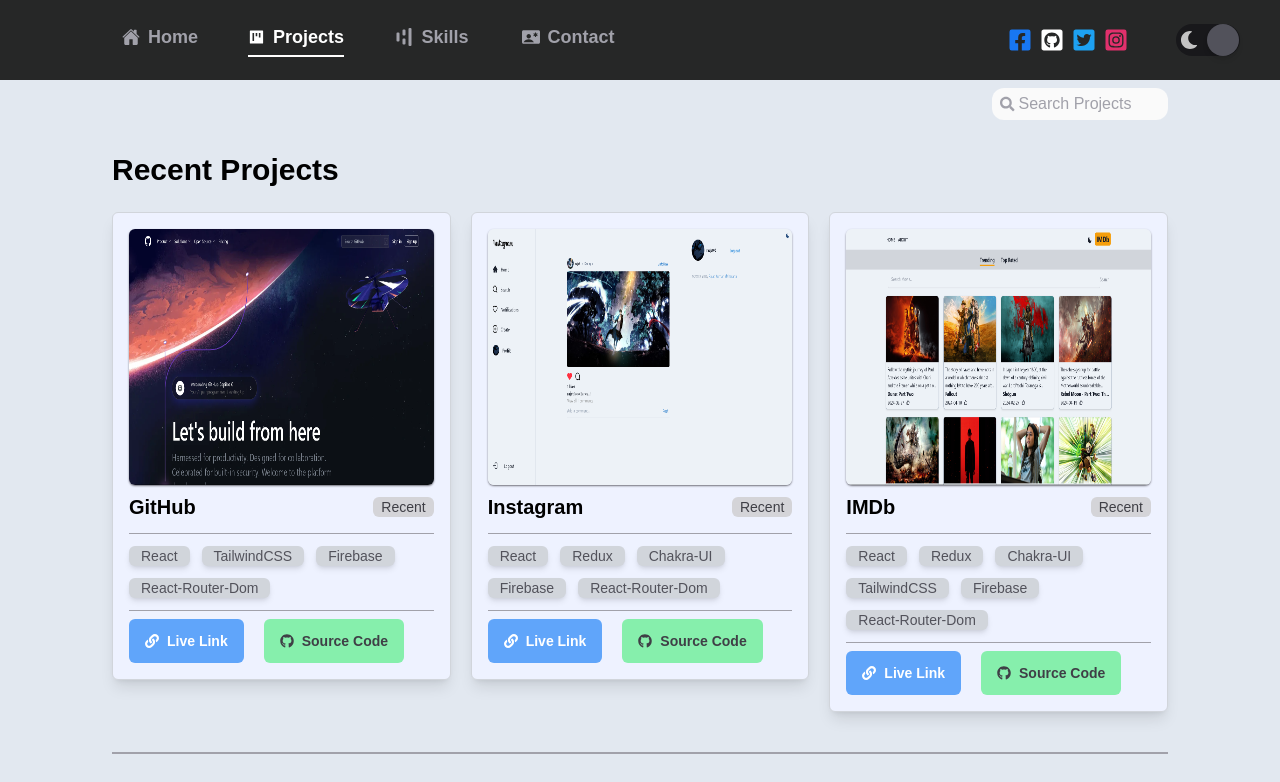
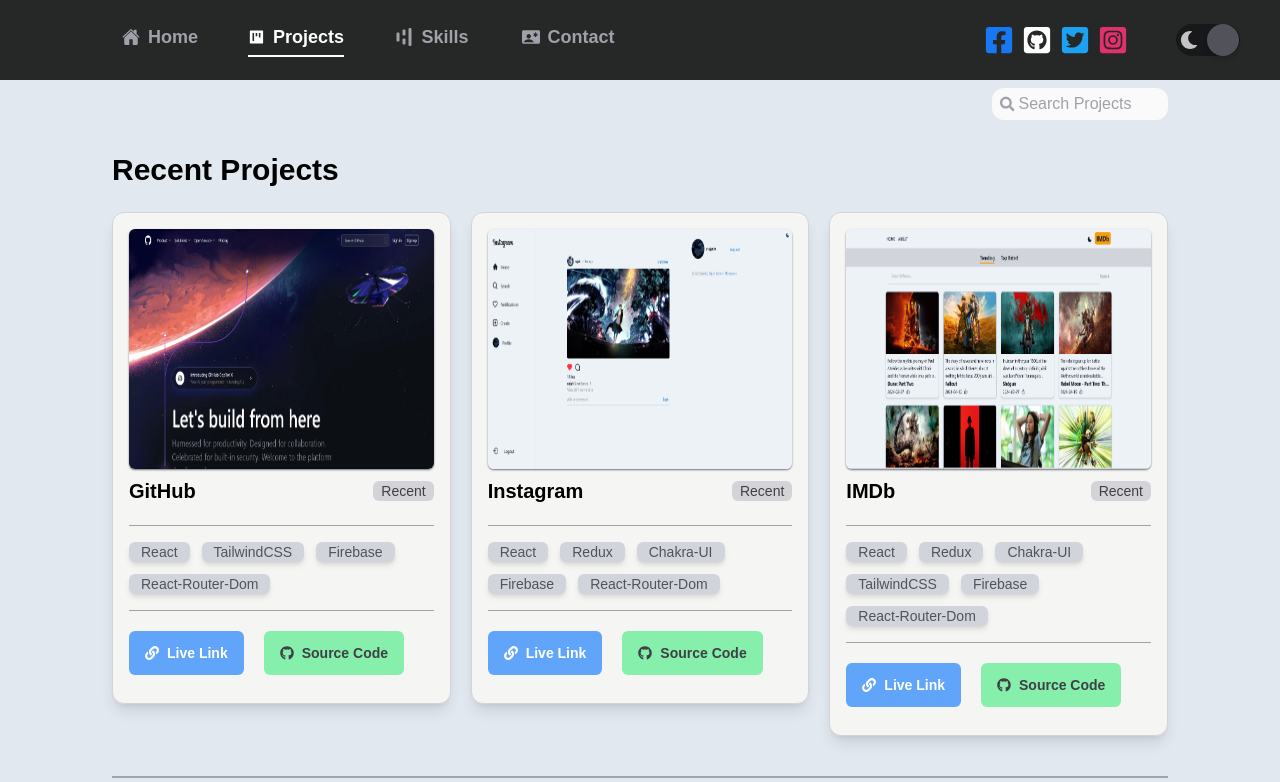
Before and after one commit to Razor-eng/RajatKumarMaharana, a React (Vite) app: page /projects in a window 1280 px wide. Shown: the top 782 px of the page. Built offline with nearby package versions, Linux system fonts and the light colour scheme.

Commit message:
first commit

```diff
--- a/src/App.jsx
+++ b/src/App.jsx
@@ -27,7 +27,7 @@ function App() {
 
 
   return (
-    <div className="relative bg-slate-200 dark:bg-zinc-800">
+    <div className="relative bg-slate-200 dark:bg-zinc-800 min-h-screen">
       <BrowserRouter>
         <Navbar darkMode={darkMode} setDarkMode={setDarkMode} />
         <Routes>
--- a/src/Components/Navbar.jsx
+++ b/src/Components/Navbar.jsx
@@ -55,7 +55,7 @@ const Navbar = ({ darkMode, setDarkMode }) => {
                 <div className="flex items-center gap-12">
                     <div className="hidden md:flex items-center gap-2">
                         {NavbarSocial.map((item, id) => (
-                            <div className="text-2xl hover:scale-110 hover:opacity-80 active:scale-95 transition-all ease-in duration-100 cursor-pointer" key={id}>
+                            <div className="text-3xl hover:scale-110 hover:opacity-80 active:scale-95 transition-all ease-in duration-100 cursor-pointer" key={id}>
                                 <item.icon color={item.color} />
                             </div>
                         ))}
--- a/src/Components/Project.jsx
+++ b/src/Components/Project.jsx
@@ -27,7 +27,7 @@ const Project = () => {
     ]
 
     return (
-        <div className="px-3 md:px-28 py-10 h-auto md:h-screen z-10 overflow-hidden dark:bg-gray-800 bg-[#c3e1f3]">
+        <div className="px-3 md:px-28 py-10 h-auto md:min-h-screen z-10 overflow-hidden dark:bg-gray-800 bg-[#c3e1f3]">
             <h1 className="font-bold text-4xl text-stone-700 dark:text-stone-300 w-full text-center">My Projects</h1>
             <div className="grid grid-cols-1 md:grid-cols-3 gap-8 mt-10">
                 {AllProjects.map((project, id) => id < 3 && (
--- a/src/Components/ProjectCard.jsx
+++ b/src/Components/ProjectCard.jsx
@@ -21,7 +21,7 @@ const ProjectCard = ({ project }) => {
         <div className="bg-white dark:bg-zinc-700 shadow-lg dark:shadow-zinc-900 rounded-md hover:scale-105 hover:cursor-pointer hover:shadow-2xl hover:opacity-90 transition-all ease-in duration-150">
             <img
                 src={`/images/${project.title}.png`} alt=""
-                className="h-48 w-full rounded-t-md"
+                className="h-56 shadow-sm w-full rounded-t-md"
                 onClick={() => getProject(project)}
             />
             <div className="px-6">
--- a/src/Components/ProjectPageCard.jsx
+++ b/src/Components/ProjectPageCard.jsx
@@ -19,11 +19,11 @@ const ProjectPageCard = ({ project, searchTerm }) => {
     }
 
     return (
-        <div className={`h-fit w-fit flex flex-col gap-2 shadow-lg border  hover:scale-105 transition-all ease-in duration-150 cursor-pointer border-gray-300 rounded-md justify-center dark:shadow-zinc-600 ${project.recent ? 'bg-indigo-50 dark:bg-zinc-700' : 'bg-fuchsia-50 dark:bg-neutral-800'} p-4`}>
-            <img src={`/images/${project?.title}.png`} alt="" className={`w-96 rounded-md shadow-sm shadow-zinc-500 ${project.recent && 'h-64'}`}
+        <div className={`h-fit w-fit flex flex-col gap-2 shadow-lg border  hover:scale-105 transition-all ease-in duration-150 cursor-pointer border-zinc-300 dark:border-zinc-600 rounded-xl justify-center dark:shadow-zinc-700 ${project.recent ? 'bg-stone-100 dark:bg-[#0f1420]' : 'bg-fuchsia-50 dark:bg-[#272C3A]'} p-4`}>
+            <img src={`/images/${project?.title}.png`} alt="" className={`w-96 rounded-md shadow-sm shadow-zinc-500 ${project.recent && 'h-60'}`}
                 onClick={() => getProject(project)}
             />
-            <div className="flex items-center justify-between border-b border-zinc-400 pb-3">
+            <div className="flex items-center justify-between pb-3">
                 <h2 className="text-xl font-bold"
                     onClick={() => getProject(project)}
                 >
@@ -33,14 +33,14 @@ const ProjectPageCard = ({ project, searchTerm }) => {
                     <p className="dark:bg-zinc-600 bg-zinc-300 text-zinc-700 dark:text-zinc-400 px-2 text-sm rounded-md">Recent</p>
                 }
             </div>
-            <div className="flex items-center flex-wrap gap-3 text-sm border-b border-zinc-400 pb-3 pt-1">
+            <div className="flex items-center flex-wrap gap-3 border-t text-sm border-b border-zinc-400 dark:border-zinc-500 py-4">
                 {project.techs.map((tech, id) => (
                     <p className={`shadow-md px-3 rounded-md ${(searchTerm && tech.toLowerCase().includes(searchTerm.toLowerCase())) ? 'dark:bg-gray-400 dark:text-zinc-900 bg-gray-400 text-zinc-100' : 'text-zinc-600 dark:text-zinc-300 bg-gray-300 dark:bg-zinc-600'}`} key={id}>
                         {tech}
                     </p>
                 ))}
             </div>
-            <div className="flex gap-5">
+            <div className="flex py-3 gap-5">
                 <Link to={project.live} target="_blank" className="text-sm flex items-center gap-2 font-semibold bg-blue-400 px-4 p-2 rounded-md hover:opacity-90 active:scale-95 transition-all ease-in duration-150 text-white">
                     <FaLink />
                     Live Link
--- a/src/Components/Skill.jsx
+++ b/src/Components/Skill.jsx
@@ -4,7 +4,7 @@ import { Link } from "react-router-dom";
 
 const Skill = () => {
     return (
-        <div className="px-3 md:px-28 py-10 h-auto md:h-screen z-10 overflow-x-hidden bg-slate-300 dark:bg-slate-700">
+        <div className="px-3 md:px-28 py-10 h-fit z-10 overflow-x-hidden bg-slate-300 dark:bg-slate-700">
             <h1 className="font-bold text-4xl dark:text-slate-300 text-slate-700 w-full text-center">My Skills</h1>
             <div className="grid grid-cols-1 md:grid-cols-3 gap-8 mt-8">
                 {MySkills.map((skill, id) => id < 3 && (
--- a/src/Components/SkillPageCard.jsx
+++ b/src/Components/SkillPageCard.jsx
@@ -30,12 +30,12 @@ const SkillPageCard = ({ skill, id, searchTerm }) => {
                 })
                     .map((code, id) => (
                         <div
-                            className="flex flex-col border cursor-pointer hover:scale-105 hover:opacity-80 transition-all ease-in duration-150 border-zinc-200 dark:border-2 dark:border-zinc-500 shadow-lg dark:shadow-zinc-600 bg-indigo-50 dark:bg-zinc-900/40 font-semibold items-center rounded-2xl"
+                            className="flex flex-col border cursor-pointer hover:scale-105 hover:opacity-80 transition-all ease-in duration-150 border-zinc-200 dark:border-zinc-500 shadow-lg dark:shadow-zinc-600 bg-indigo-50 dark:bg-[#2a2c2f] font-semibold items-center rounded-3xl"
                             key={id}
                             onClick={() => getCode(code)}
                         >
                             <code.icon color={code.color} fontSize={50} className='py-3' />
-                            <h2 className="border-t border-zinc-300 dark:border-zinc-500 w-full text-center py-3">{code.name}</h2>
+                            <h2 className="border-t border-zinc-300 dark:border-zinc-500 w-full text-center py-3" style={{ color: `${code.color}` }}>{code.name}</h2>
                         </div>
                     ))}
             </div>
--- a/src/Constants/MySkills.js
+++ b/src/Constants/MySkills.js
@@ -20,7 +20,7 @@ const MySkills = [
         codes: [
             { name: 'HTML', icon: FaHtml5, color: '#DD4B25', description: 'HyperText Markup Language or HTML is the standard markup language for documents designed to be displayed in a web browser. It defines the content and structure of web content. It is often assisted by technologies such as Cascading Style Sheets and scripting languages such as JavaScript.' },
             { name: 'CSS', icon: FaCss3, color: '#254BDD', description: 'Cascading Style Sheets is a style sheet language used for specifying the presentation and styling of a document written in a markup language such as HTML or XML. CSS is a cornerstone technology of the World Wide Web, alongside HTML and JavaScript.' },
-            { name: 'JS', icon: IoLogoJavascript, color: '#EFD81D', description: 'avaScript, often abbreviated as JS, is a programming language and core technology of the Web, alongside HTML and CSS. 99% of websites use JavaScript on the client side for webpage behavior. Web browsers have a dedicated JavaScript engine that executes the client code.' },
+            { name: 'JavaScript', icon: IoLogoJavascript, color: '#EFD81D', description: 'avaScript, often abbreviated as JS, is a programming language and core technology of the Web, alongside HTML and CSS. 99% of websites use JavaScript on the client side for webpage behavior. Web browsers have a dedicated JavaScript engine that executes the client code.' },
             { name: 'React', icon: FaReact, color: '#00D5F7', description: 'React is a free and open-source front-end JavaScript library for building user interfaces based on components. It is maintained by Meta and a community of individual developers and companies. React can be used to develop single-page, mobile, or server-rendered applications with frameworks like Next.js.' },
             { name: 'Redux', icon: SiRedux, color: '#7348B5', description: "Redux is an open-source JavaScript library for managing and centralizing application state. It is most commonly used with libraries such as React or Angular for building user interfaces. Similar to Facebook's Flux architecture, it was created by Dan Abramov and Andrew Clark." },
             { name: 'TailwindCSS', icon: SiTailwindcss, color: '#36B7F0', description: 'Tailwind CSS is an open source CSS framework. The main feature of this library is that, unlike other CSS frameworks like Bootstrap, it does not provide a series of predefined classes for elements such as buttons or tables.' },
--- a/src/Pages/Contacts.jsx
+++ b/src/Pages/Contacts.jsx
@@ -38,7 +38,7 @@ const Contacts = () => {
                 </div>
                 <div className="md:px-4 md:pl-10 pt-10 md:pt-0 animate-in slide-in-from-right-96 duration-500">
                     <h2 className="md:text-lg text-2xl font-semibold dark:text-white">Connect With me</h2>
-                    <div className="grid gap-4 md:mt-6 mt-3 md:grid-cols-1 grid-cols-2 md:max-w-64">
+                    <div className="grid gap-4 py-1 md:mt-6 mt-3 md:grid-cols-1 grid-cols-2 md:max-w-64">
                         {connections.map((connection, id) => (
                             <Link to={`${connection.link}${connection.userName}`} target="_blank" className="flex flex-col md:flex-row items-center bg-zinc-50 dark:bg-zinc-700 md:rounded-l-full md:rounded-r-full rounded-xl md:rounded-none border-2 md:border-l-0 md:border-t-0 md:border-b-0 md:border-r-8 hover:scale-105 active:scale-95 hover:opacity-70 transition-all ease-in duration-150" style={{ borderColor: `${connection.color}` }} key={id}>
                                 <div className="p-2 mt-2 md:mt-0 w-fit rounded-full" style={{ backgroundColor: `${connection.color}` }}>
--- a/src/Pages/ProjectDetails.jsx
+++ b/src/Pages/ProjectDetails.jsx
@@ -30,11 +30,11 @@ const ProjectDetails = () => {
                     <div className="flex flex-col gap-8">
                         <img src={`/images/${project?.title}.png`} alt="" className="md:h-96 h-72 rounded-md shadow-xl dark:shadow-zinc-900" />
                         <div className="flex w-full justify-between gap-12">
-                            <Link to={project?.live} target="_blank" className="flex items-center justify-center text-sm md:text-lg gap-4 bg-blue-400 text-white rounded-md md:px-8 py-3 hover:opacity-80 transition-opacity ease-in duration-150 w-full h-fit active:scale-95">
+                            <Link to={project?.live} target="_blank" className="flex items-center justify-center text-sm md:text-lg gap-4 bg-blue-400 text-white rounded-md md:px-8 py-3 hover:opacity-80 transition-all ease-in duration-150 w-full h-fit active:scale-95">
                                 <FaLink fontSize={18} />
                                 <p className="font-semibold">Live Link</p>
                             </Link>
-                            <button className="flex items-center justify-center gap-4 text-sm md:text-lg bg-slate-300 rounded-md md:px-8 py-3 hover:opacity-80 transition-opacity ease-in duration-150 w-full h-fit active:scale-95">
+                            <button className="flex items-center justify-center gap-4 text-sm md:text-lg bg-slate-300 rounded-md md:px-8 py-3 hover:opacity-80 transition-all ease-in duration-150 w-full h-fit active:scale-95">
                                 <FaGithub fontSize={20} />
                                 <p className="font-semibold">Source Code</p>
                             </button>
--- a/src/Pages/SkillDetails.jsx
+++ b/src/Pages/SkillDetails.jsx
@@ -40,11 +40,11 @@ const SkillDetails = () => {
                 {
                     (codeData !== null && !loading) ?
                         <div>
-                            <div className="flex items-end justify-start gap-5 text-6xl font-semibold">
+                            <div className="flex items-end justify-start gap-5 text-4xl md:text-6xl font-semibold">
                                 <codeData.icon color={codeData?.color} fontSize={100} />
                                 <h2 className="" style={{ color: `${codeData?.color}` }}>{codeData?.name}</h2>
                             </div>
-                            <p className="flex justify-center py-10 text-3xl md:text-4xl text-zinc-600 dark:text-zinc-500">{codeData?.description}</p>
+                            <p className="flex justify-center py-10 text-xl md:text-3xl text-zinc-600 dark:text-zinc-500">{codeData?.description}</p>
                         </div>
                         :
                         <SkillLoadingSkeleton />
```
Also changed, not shown: public/images/YouTube.png.
